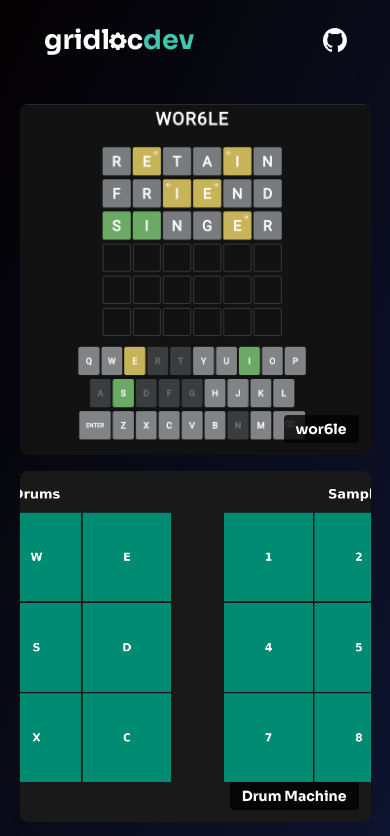
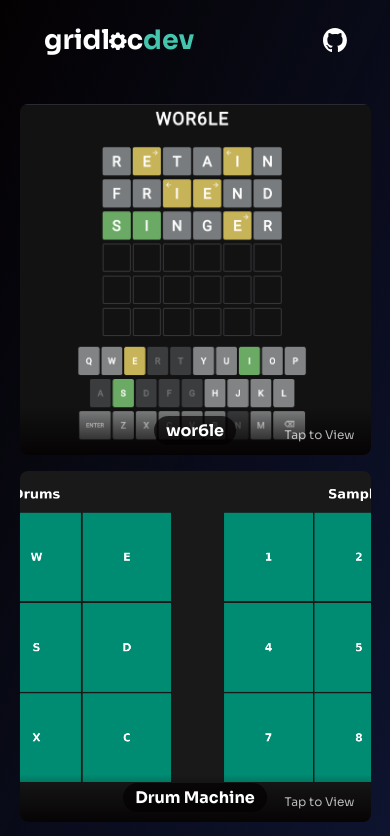
Before and after one commit to gridlocdev/gridloc.dev, a SvelteKit app: page / in a window 390 px wide. Shown: the top 836 px of the page. Built offline with nearby package versions, Linux system fonts and the light colour scheme.

Commit message:
ux improvements

```diff
--- a/src/routes/Navbar.svelte
+++ b/src/routes/Navbar.svelte
@@ -13,6 +13,7 @@
 	<a
 		href="https://github.com/gridlocdev"
 		target="_blank"
+		rel="noopener noreferrer"
 		class="transition-opacity hover:opacity-50"
 	>
 		<img
--- a/src/routes/ProjectList.svelte
+++ b/src/routes/ProjectList.svelte
@@ -70,6 +70,8 @@
 {#if selectedProject}
 	<ProjectModal
 		project={selectedProject}
+		current={selectedIndex + 1}
+		total={projects.length}
 		onclose={() => (selectedIndex = -1)}
 		onprev={selectedIndex > 0 ? () => (selectedIndex--) : null}
 		onnext={selectedIndex < projects.length - 1 ? () => (selectedIndex++) : null}
--- a/src/routes/ProjectListItem.svelte
+++ b/src/routes/ProjectListItem.svelte
@@ -4,10 +4,7 @@
 	let { title, description, screenshot, onclick } = $props();
 </script>
 
-<button
-	class="aspect-square w-full overflow-hidden rounded-lg relative group cursor-pointer"
-	{onclick}
->
+<button class="aspect-square w-full overflow-hidden rounded-lg relative group cursor-pointer" {onclick}>
 	{#if screenshot}
 		<img
 			src="{base}{screenshot}"
@@ -16,13 +13,23 @@
 		/>
 	{/if}
 
-	<!-- Title overlay (bottom-right) -->
-	<span class="absolute bottom-3 right-3 bg-background/80 px-3 py-1 rounded text-sm font-bold">
+	<!-- Hover description overlay (desktop only) -->
+	<div
+		class="absolute inset-0 bg-background/50 opacity-0 group-hover:opacity-100 transition-opacity flex items-center justify-center px-6 py-12"
+	>
+		<p class="text-sm text-center">{description}</p>
+	</div>
+
+	<!-- Mobile: bottom bar with title + View -->
+	<div
+		class="md:hidden absolute inset-x-0 bottom-0 bg-gradient-to-t from-background/90 to-transparent px-4 py-3"
+	>
+		<span class="block text-base font-bold text-center"><span class="bg-background/70 px-3 py-1 rounded-full">{title}</span></span>
+		<span class="absolute right-4 bottom-3 text-xs opacity-70">Tap to View</span>
+	</div>
+
+	<!-- Desktop: title chip bottom-right -->
+	<span class="hidden md:block absolute bottom-3 right-3 bg-background/60 px-3 py-1 rounded-full text-sm font-bold">
 		{title}
 	</span>
-
-	<!-- Hover description overlay -->
-	<div class="absolute inset-0 bg-background/50 opacity-0 group-hover:opacity-100 transition-opacity flex items-center justify-center p-6">
-		<p class="text-sm text-center">{description}</p>
-	</div>
 </button>
--- a/src/routes/ProjectModal.svelte
+++ b/src/routes/ProjectModal.svelte
@@ -2,7 +2,7 @@
 	import { base } from '$app/paths';
 	import { fade } from 'svelte/transition';
 
-	let { project, onclose, onprev, onnext } = $props();
+	let { project, current, total, onclose, onprev, onnext } = $props();
 
 	// Split technologies and projectType into pill tags
 	let pills = $derived([
@@ -60,6 +60,7 @@
 		<button
 			class="absolute top-3 right-3 z-10 bg-background/60 rounded-full w-8 h-8 flex items-center justify-center text-text hover:bg-background/80 transition-colors cursor-pointer"
 			onclick={onclose}
+			aria-label="Close"
 		>
 			&times;
 		</button>
@@ -94,6 +95,7 @@
 					<a
 						href={project.source}
 						target="_blank"
+						rel="noopener noreferrer"
 						class="flex items-center gap-2 rounded-full border-2 border-accent px-6 py-2 text-sm font-bold transition hover:scale-95 hover:opacity-60"
 					>
 						<span>Source</span>
@@ -108,6 +110,7 @@
 					<a
 						href={project.website}
 						target="_blank"
+						rel="noopener noreferrer"
 						class="flex items-center gap-2 rounded-full bg-accent bg-gradient-to-tl from-secondary px-6 py-2 text-sm font-bold brightness-125 transition hover:scale-95 hover:brightness-100"
 					>
 						<span>{websiteLabel}</span>
@@ -122,18 +125,21 @@
 		</div>
 
 		<!-- Prev / Next navigation -->
-		<div class="absolute bottom-3 right-3 flex gap-2">
+		<div class="absolute bottom-3 right-3 flex items-center gap-2">
 			<button
 				class="bg-background/60 rounded-full w-9 h-9 flex items-center justify-center text-text text-lg transition-colors {onprev ? 'hover:bg-background/80 cursor-pointer' : 'opacity-30 cursor-not-allowed'}"
 				onclick={onprev}
 				disabled={!onprev}
+				aria-label="Previous project"
 			>
 				&#8249;
 			</button>
+			<span class="text-xs text-text/70 tabular-nums">{current} / {total}</span>
 			<button
 				class="bg-background/60 rounded-full w-9 h-9 flex items-center justify-center text-text text-lg transition-colors {onnext ? 'hover:bg-background/80 cursor-pointer' : 'opacity-30 cursor-not-allowed'}"
 				onclick={onnext}
 				disabled={!onnext}
+				aria-label="Next project"
 			>
 				&#8250;
 			</button>
```
